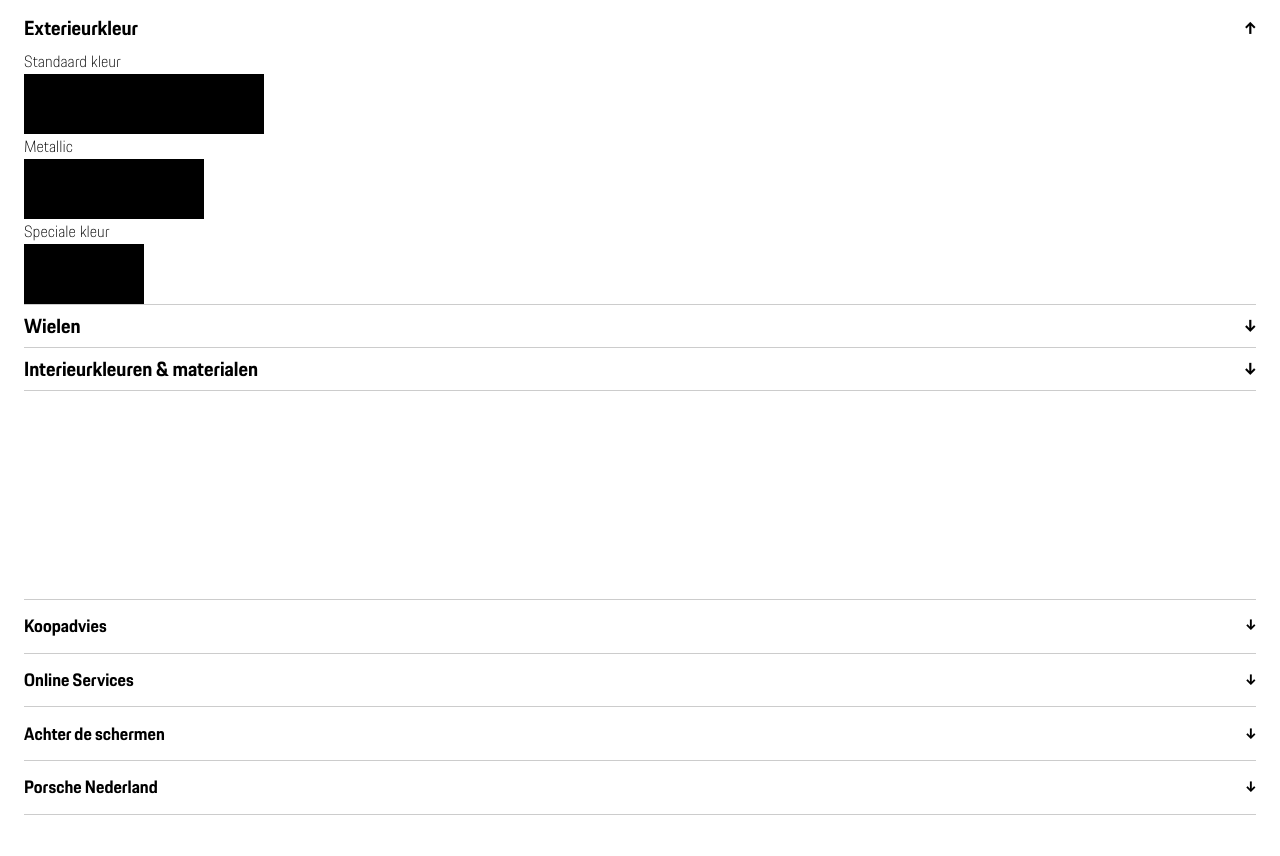
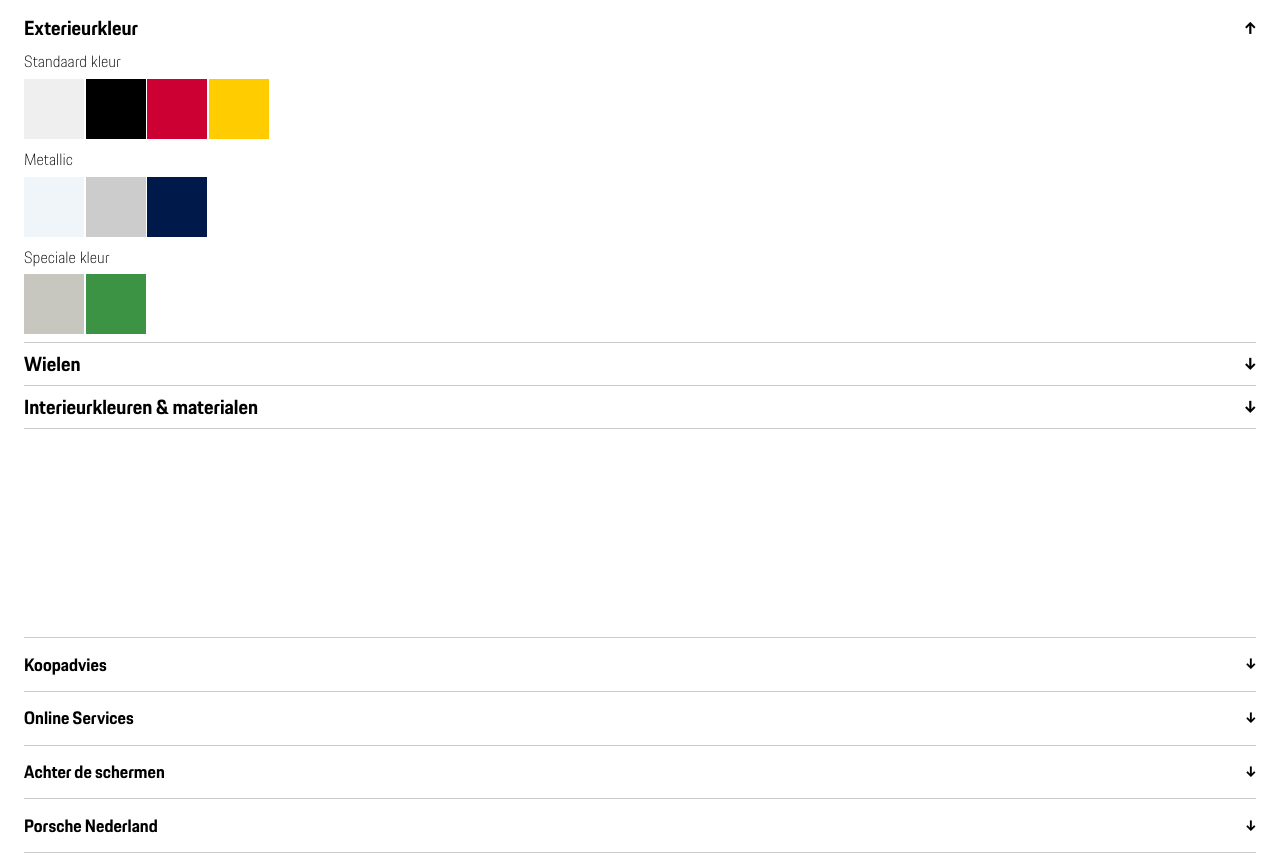
Before and after one commit to MarkvHeusden/FeD, a plain HTML site: page 718-cayman-gt4.html in a window 1280 px wide. Shown: the part 6440-7296 px from the top of the page. Drawn offline with Linux system fonts and the light colour scheme.

Commit message:
Add files via upload

```diff
--- a/718-cayman-gt4.html
+++ b/718-cayman-gt4.html
@@ -132,22 +132,22 @@
             <ul>
                 <li class="config_uitgevouwd">
                     <span>Exterieurkleur</span>
-                    <div class="cofig_toggle_items">
+                    <div class="config_toggle_items">
                         <span>Standaard kleur</span>
-                        <ul class="config_items">
+                        <ul class="config_items kleur_1">
                             <li></li>
                             <li></li>
                             <li></li>
                             <li></li>
                         </ul>
                         <span>Metallic</span>
-                        <ul class="config_items">
+                        <ul class="config_items kleur_2">
                             <li></li>
                             <li></li>
                             <li></li>
                         </ul>
                         <span>Speciale kleur</span>
-                        <ul class="config_items">
+                        <ul class="config_items kleur_3">
                             <li></li>
                             <li></li>
                         </ul>
@@ -155,13 +155,13 @@
                 </li>
                 <li>
                     <span>Wielen</span>
-                    <ul class="config_items cofig_toggle_items">
+                    <ul class="config_items config_toggle_items">
                         <li><img src="" alt=""></li>
                     </ul>
                 </li>
                 <li class="">
                     <span>Interieurkleuren & materialen</span>
-                    <ul class="config_items cofig_toggle_items">
+                    <ul class="config_items config_toggle_items">
                         <li><img src="" alt=""></li>
                         <li><img src="" alt=""></li>
                         <li><img src="" alt=""></li>
--- a/styles/style.css
+++ b/styles/style.css
@@ -828,6 +828,16 @@ header nav ul li:first-of-type {
     cursor: pointer;
 }
 
+/*
+.config_toggle_items > span {
+   padding: 1em 0 1em 0;
+}
+*/
+
+.kleur_1, .kleur_2, .kleur_3 {
+    padding: .3em 0 .5em 0;
+}
+
 .configurator > ul > li > span {
     font-size: 1.25rem;
     font-weight: 600;
@@ -867,17 +877,56 @@ header nav ul li:first-of-type {
     height: 3.75rem;
     display: block;
     background-color: black;
+    margin-right: .1em;
+}
+
+/* kleuren opties 1 */
+.kleur_1 li:nth-of-type(1) {
+    background-color: rgb(239, 239, 239);
+}
+
+.kleur_1 li:nth-of-type(2) {
+    background-color: rgb(0, 0, 0)
+}
+
+.kleur_1 li:nth-of-type(3) {
+    background-color: rgb(204, 0, 51)
+}
+
+.kleur_1 li:nth-of-type(4) {
+    background-color: rgb(255, 204, 0)
+}
+
+/* kleur opties 2*/
+
+.kleur_2 li:nth-of-type(1) {
+    background-color: rgb(239, 245, 249)
+}
+
+.kleur_2 li:nth-of-type(2) {
+    background-color: rgb(204, 204, 204)
+}
+
+.kleur_2 li:nth-of-type(3) {
+    background-color: rgb(0, 25, 75)
+}
+
+/* kleur opties 3 */
+.kleur_3 li:nth-of-type(1) {
+    background-color: rgb(199, 199, 191)
+}
+
+.kleur_3 li:nth-of-type(2) {
+    background-color: rgb(60, 147, 67)
 }
 
 
-
-
 /*  uitgevouwd */
-.cofig_toggle_items {
+.config_toggle_items {
     display: none;
 }
 
-.config_uitgevouwd .cofig_toggle_items {
+.config_uitgevouwd .config_toggle_items {
     display: block;
 }
 
```
Also changed, not shown: 1 other file.
